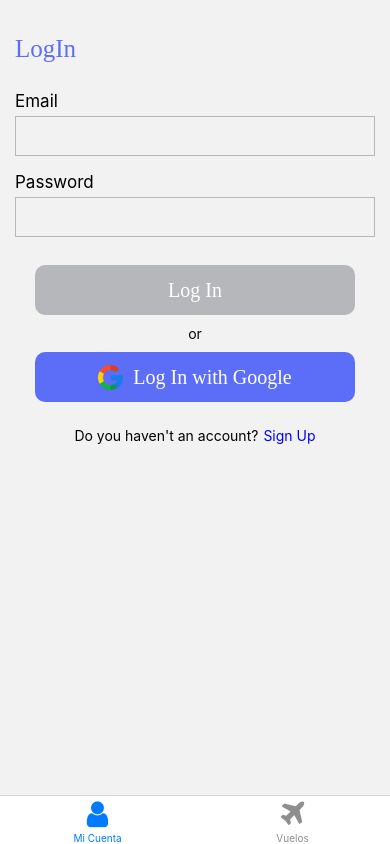
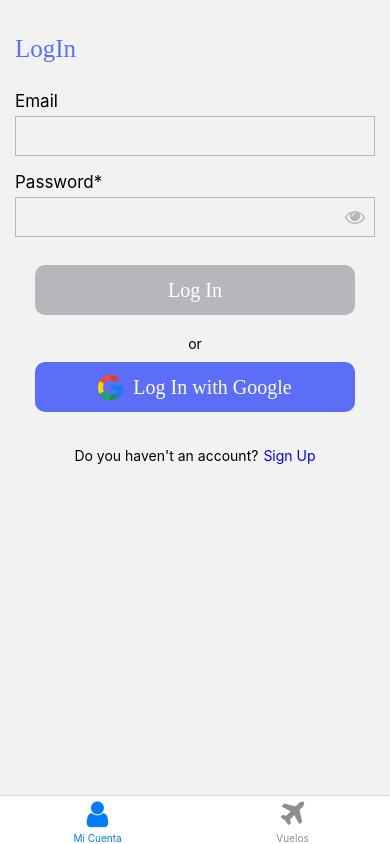
Before and after one commit to BC-MAY-21-RN/kata-05-reservacion-de-vuelos-k5-f22-t4, a React Native app in the folder ReservacionVuelos/: screen /Account in a window 390 px wide. Built offline with nearby package versions, Linux system fonts and the light colour scheme.

Commit message:
Add button to toggle visibility password in the auth form
Co-authored-by: etneciv <flopez27@ucol.mx>
Co-authored-by: GabyVel <gaby_5614@hotmail.com>
Co-authored-by:  EverardoTV <eveviera244@gmail.com>
Co-authored-by:  Mario Torres <tmario1508@gmail.com>

```diff
--- a/ReservacionVuelos/src/components/FieldForm.js
+++ b/ReservacionVuelos/src/components/FieldForm.js
@@ -1,11 +1,27 @@
-import {Text, View, TextInput} from 'react-native';
-import React from 'react';
+import {Text, View, TextInput, Pressable} from 'react-native';
+import React, {useState} from 'react';
 import signUpStyles from '../utils/styles/Styles';
 import {useField} from 'formik';
-const FieldForm = ({label, ...props}) => {
+import Icon from 'react-native-vector-icons/FontAwesome';
+import colors from '../utils/colors';
+
+const FieldForm = ({label, securePass, ...props}) => {
   const [field, meta, helpers] = useField(props);
+  const [showPass, setShowPass] = useState(securePass);
+  const [rightIcon, setRightIcon] = useState('eye');
+
+  const handleShowPass = () => {
+    if (rightIcon === 'eye') {
+      setRightIcon('eye-slash');
+      setShowPass(!showPass);
+    } else if (rightIcon === 'eye-slash') {
+      setRightIcon('eye');
+      setShowPass(!showPass);
+    }
+  };
   return (
     <View style={signUpStyles.field}>
+      {console.log(props.secureTextEntry)}
       <View
         style={{
           flexDirection: 'row',
@@ -16,18 +32,33 @@ const FieldForm = ({label, ...props}) => {
           <Text style={{color: 'red', marginLeft: 5}}>{meta.error}</Text>
         )}
       </View>
+      <View>
         <TextInput
           {...props}
+          secureTextEntry={showPass}
           value={field.value}
           onBlur={() => helpers.setTouched(!meta.touched)}
           onChangeText={helpers.setValue}
           style={signUpStyles.inputForm}
         />
         {label == 'Password*' && (
+          <>
+            {props.screen == 'signup' && (
               <Text style={{fontSize: 14}}>
-          Use 8 or more characters with a mix letters, numbers and symbols.
+                Use 8 or more characters with a mix letters, numbers and
+                symbols.
               </Text>
             )}
+            <Pressable
+              onPress={() => {
+                handleShowPass();
+              }}
+              style={{position: 'absolute', right: 10, top: 10}}>
+              <Icon name={rightIcon} size={20} color={colors.GRAY} />
+            </Pressable>
+          </>
+        )}
+      </View>
     </View>
   );
 };
--- a/ReservacionVuelos/src/components/FormContain.js
+++ b/ReservacionVuelos/src/components/FormContain.js
@@ -4,9 +4,14 @@ import FieldForm from './FieldForm';
 export default function FormContain() {
   return (
     <>
-      <FieldForm label="First Name" name={'firstName'} />
+      <FieldForm label="First Name*" name={'firstName'} />
       <FieldForm label="Email*" name={'email'} />
-      <FieldForm label="Password*" secureTextEntry={true} name={'password'} />
+      <FieldForm
+        label="Password*"
+        securePass={true}
+        name={'password'}
+        screen="signup"
+      />
     </>
   );
 }
--- a/ReservacionVuelos/src/components/LogInForm.js
+++ b/ReservacionVuelos/src/components/LogInForm.js
@@ -1,6 +1,6 @@
-import React from 'react'
-import { Text, View } from 'react-native'
-import { Formik } from 'formik';
+import React from 'react';
+import {Text, View} from 'react-native';
+import {Formik} from 'formik';
 import FieldForm from './FieldForm';
 import LoginSchema from '../utils/LoginSchema';
 import SignUpButtons from './SignUpButtons';
@@ -10,18 +10,23 @@ function LogInForm() {
     <View style={Styles.screen}>
       <Text style={Styles.titleForm}>LogIn</Text>
       <Formik
-                initialValues={{ email: '', password: '' }}
+        initialValues={{email: '', password: ''}}
         validateOnMount={true}
         validationSchema={LoginSchema}
         onSubmit={values => loginUser(values)}>
-                {({ handleSubmit, isValid }) => (
+        {({handleSubmit, isValid}) => (
           <>
             <FieldForm label="Email" name={'email'} />
-                        <FieldForm label="Password" name={'password'} secureTextEntry={true} />
-                        <SignUpButtons handleSubmit={handleSubmit} isValid={isValid} label="Log In" />
-                    </>)}
+            <FieldForm label="Password*" name={'password'} securePass={true} />
+            <SignUpButtons
+              handleSubmit={handleSubmit}
+              isValid={isValid}
+              label="Log In"
+            />
+          </>
+        )}
       </Formik>
     </View>
-    )
+  );
 }
 export default LogInForm;
--- a/ReservacionVuelos/src/components/SignUpForm.js
+++ b/ReservacionVuelos/src/components/SignUpForm.js
@@ -1,8 +1,8 @@
-import React, { useState } from 'react';
-import { Alert, Text, View } from 'react-native';
+import React, {useState} from 'react';
+import {Alert, Text, ScrollView} from 'react-native';
 import signUpStyles from '../utils/styles/Styles';
 import TermsAndConditions from './TermsAndConditions';
-import { Formik } from 'formik';
+import {Formik} from 'formik';
 import SignupSchema from '../utils/SignUpSchema';
 import SubscribeCheckbox from './SubscribeCheckbox';
 import SignUpButtons from './SignUpButtons';
@@ -31,25 +31,29 @@ const registerUser = (values, setModalVisible) => {
 const SignUpForm = () => {
   const [modalVisible, setModalVisible] = useState(false);
   return (
-    <View style={signUpStyles.screen}>
+    <ScrollView style={signUpStyles.screen}>
       <Text style={signUpStyles.titleForm}>SignUp</Text>
       <Formik
         style={signUpStyles.form}
-        initialValues={{ firstName: '', email: '', password: '', terms: true }}
+        initialValues={{firstName: '', email: '', password: '', terms: true}}
         validateOnMount={true}
         validationSchema={SignupSchema}
         onSubmit={values => registerUser(values, setModalVisible)}>
-        {({ handleSubmit, isValid }) => (
+        {({handleSubmit, isValid}) => (
           <>
             <FormContain />
             <TermsAndConditions name={'terms'} />
             <SubscribeCheckbox />
-            <SignUpButtons handleSubmit={handleSubmit} isValid={isValid} label="Sign Up" />
+            <SignUpButtons
+              handleSubmit={handleSubmit}
+              isValid={isValid}
+              label="Sign Up"
+            />
           </>
         )}
       </Formik>
       <ModalResponse modalVisible={modalVisible} />
-    </View>
+    </ScrollView>
   );
 };
 
--- a/ReservacionVuelos/src/utils/styles/Styles.js
+++ b/ReservacionVuelos/src/utils/styles/Styles.js
@@ -1,5 +1,5 @@
 'use strict';
-import { StyleSheet } from 'react-native';
+import {StyleSheet} from 'react-native';
 import colors from '../colors';
 
 module.exports = StyleSheet.create({
@@ -42,6 +42,7 @@ module.exports = StyleSheet.create({
   },
   buttonContainer: {
     margin: 10,
+    marginBottom: 20,
   },
   button: {
     padding: 10,
@@ -74,7 +75,6 @@ module.exports = StyleSheet.create({
     alignItems: 'center',
     justifyContent: 'center',
     marginTop: 15,
-
   },
   modalScreen: {
     flex: 1,
@@ -98,5 +98,5 @@ module.exports = StyleSheet.create({
     width: 25,
     height: 25,
     marginRight: 10,
-  }
+  },
 });
```
Also changed, not shown: 1 other file (tests, documents, lock files or other folders). Lines whose indentation alone changed are shown as unchanged.
